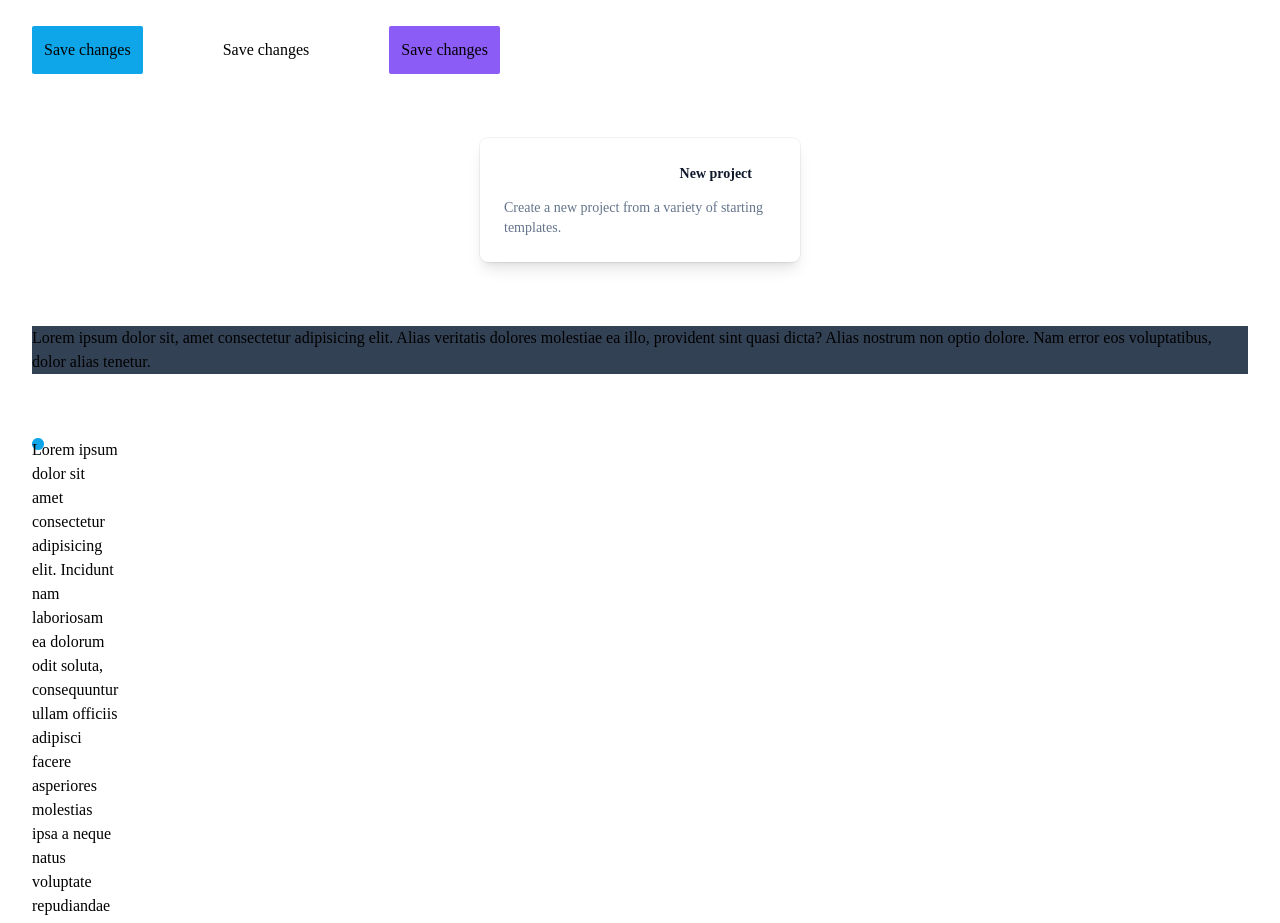
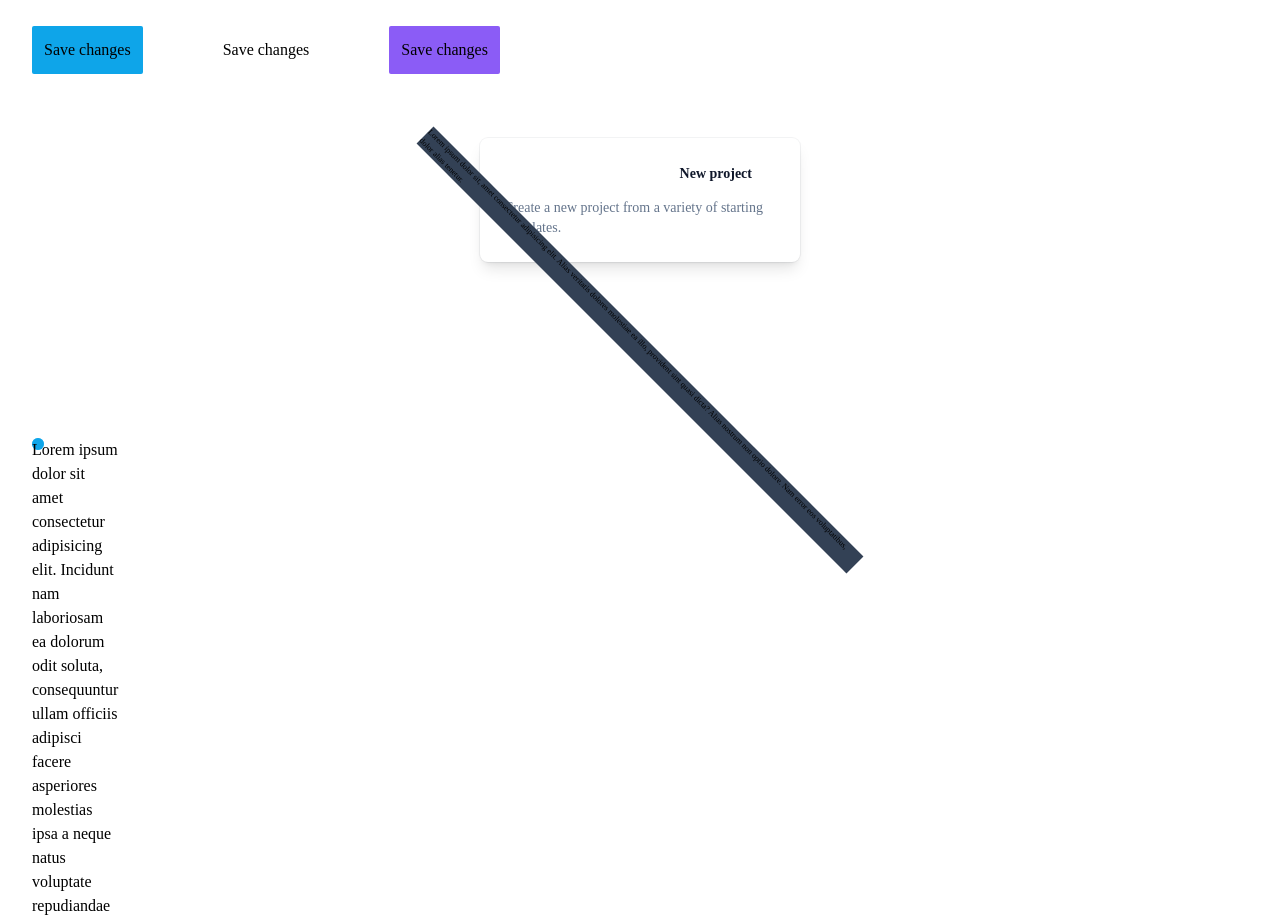
Before and after one commit to saraanv/tailwind-practice, a website: page mytailwindproject/src/index.html in a window 1280 px wide. Shown: the part 4380-5303 px from the top of the page. Drawn offline with Linux system fonts and the light colour scheme.

Commit message:
working with transforms on tailwind

```diff
--- a/mytailwindproject/src/index.html
+++ b/mytailwindproject/src/index.html
@@ -153,7 +153,7 @@
     </a>
 
     <div class="flex flex-wrap">
-      <div class="m-8 bg-slate-700 transition transition-transform duration-500 ease-in delay-300 hover:bg-red-600">
+      <div class="m-8 bg-slate-700 transition transition-transform duration-500 ease-in delay-300 hover:bg-red-600  scale-50  rotate rotate-45">
        Lorem ipsum dolor sit, amet consectetur adipisicing elit. Alias veritatis dolores molestiae ea illo, provident sint quasi dicta? Alias nostrum non optio dolore. Nam error eos voluptatibus, dolor alias tenetur.
       </div>
     </div>
```
Also changed, not shown: mytailwindproject/src/css/style.css.
